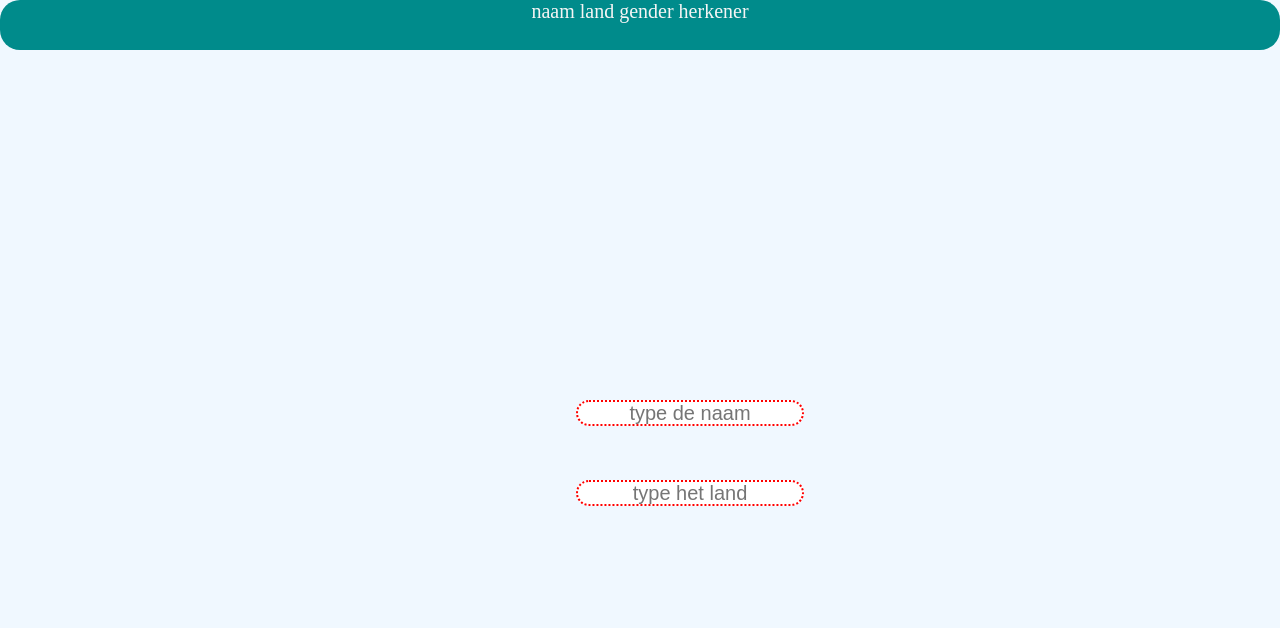
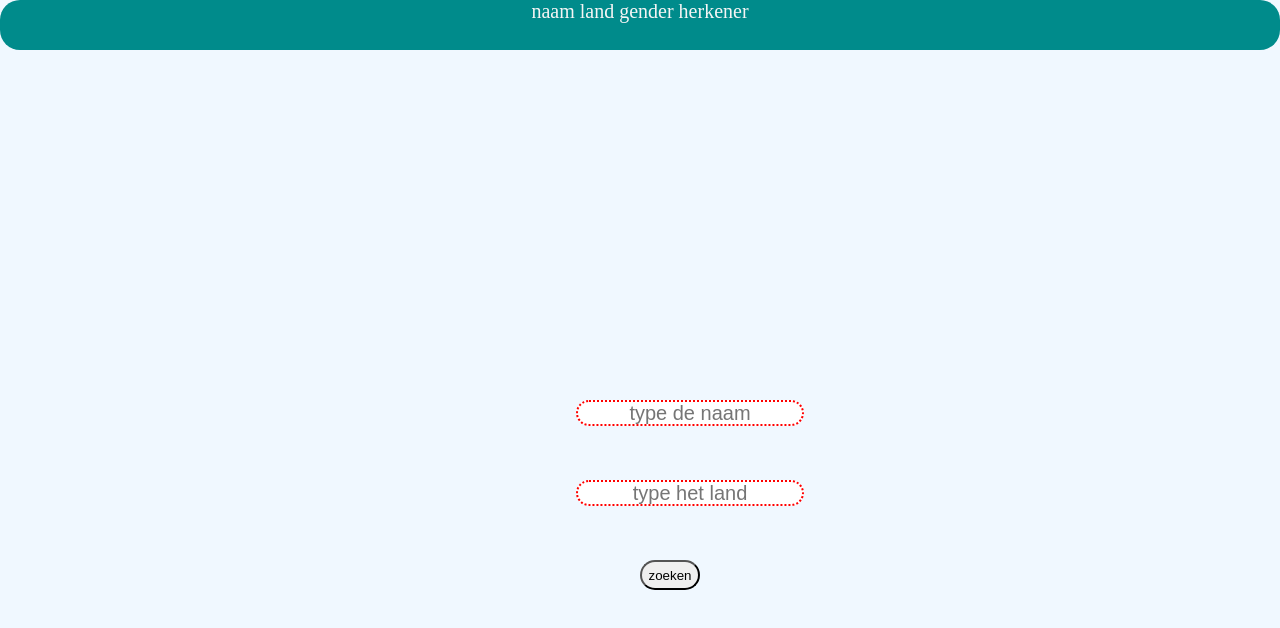
Before and after one commit to ayachi-code/naam_herkener, a website: page public/index.html in a window 1280 px wide. Drawn offline with Linux system fonts and the light colour scheme.

Commit message:
verder knop verbeterd

```diff
--- a/public/css/index.css
+++ b/public/css/index.css
@@ -36,6 +36,15 @@ body {
 
 
 }
+
+#verder {
+    left: 50%;
+    position: absolute;
+    top: 70%;
+    border-radius: 20px;
+    height: 30px;
+    width: 60px;
+}
 .boven {
     width: 100%;
     height: 20px;
--- a/public/index.html
+++ b/public/index.html
@@ -13,6 +13,7 @@
     </div>
     <input type="text" placeholder="type de naam" id="input_naam">
     <input type="text" placeholder="type het land" id="input_land">
+    <button id="verder">zoeken</button>
     <script src="/javascript/index.js"></script>
 </body>
 </html>
```
